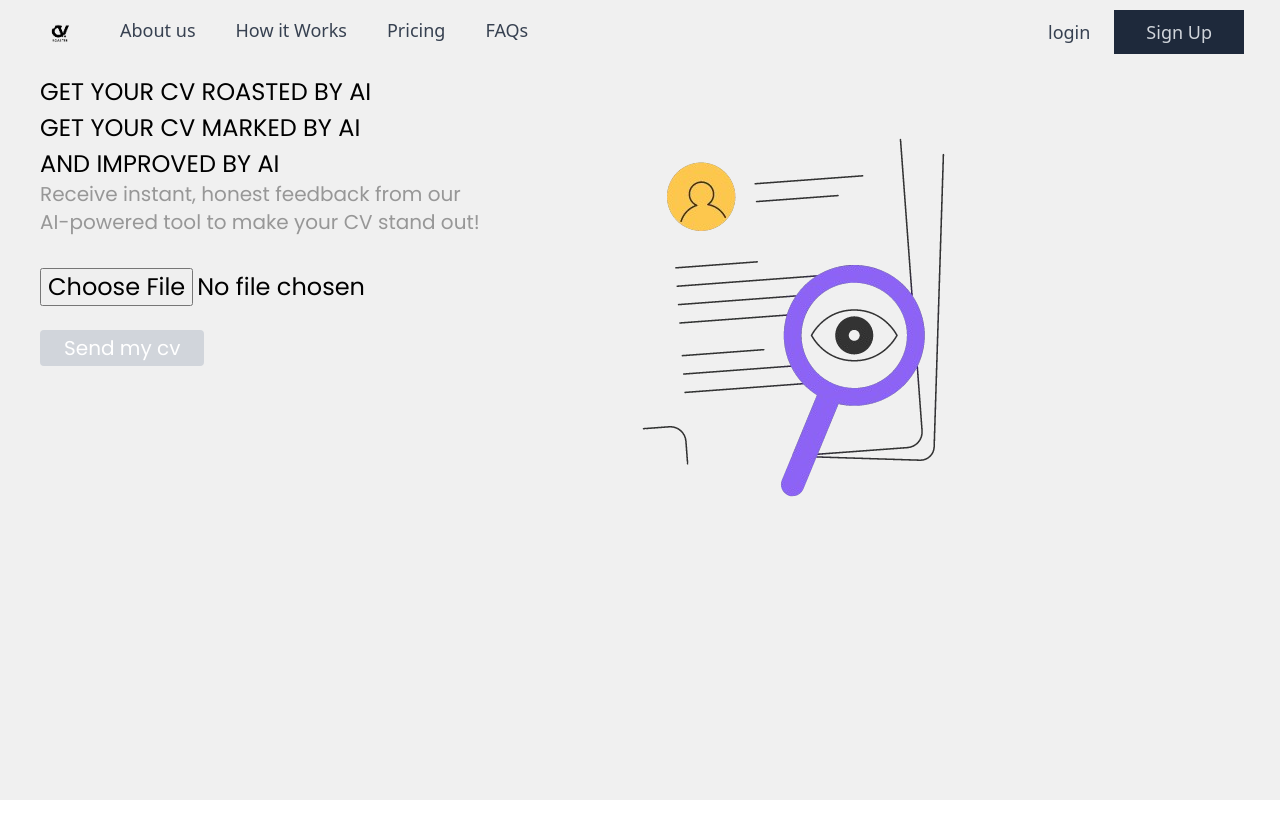
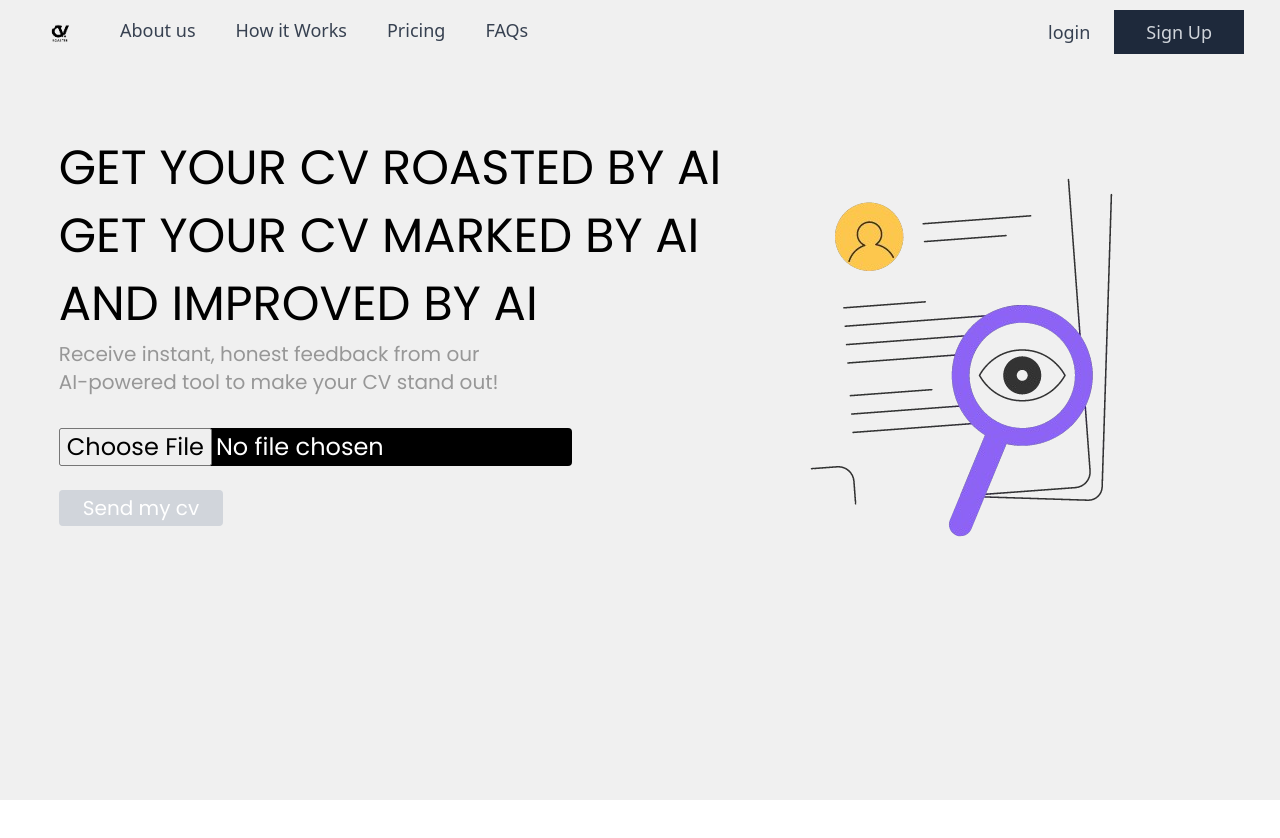
Before and after one commit to donia-fioklou/front-roast-cv, a React (Create React App) app: page / in a window 1280 px wide. Shown: the top 838 px of the page. Built offline with nearby package versions, Linux system fonts and the light colour scheme.

Commit message:
working on the style

```diff
--- a/src/App.js
+++ b/src/App.js
@@ -57,10 +57,10 @@ function App() {
         <NavBar />
       </header>
       {/* add the navaition here use the header and add a nav here*/}
-      <section className="mx-10 flex leading-15  h-screen    ">
+      <section className="mx-0 gap-15 items-start mt-20 justify-center flex flex-col lg:flex-row leading-15 h-screen   ">
         <div className=" ">
 
-        <div className=" mt-3 text-2xl space-y-1 font-poppins ">
+        <div className=" leading-20  text-5xl space-y-5 font-poppins ">
           <h1>
             {" "}
             GET YOUR CV ROASTED BY AI
@@ -74,17 +74,19 @@ function App() {
           </h1>
 
         </div>
-        <p className=" text-textColor text-xl font-poppins mb-8">
+        <p className=" text-textColor mt-3 text-xl font-poppins mb-8">
           Receive instant, honest feedback from our <br />
           AI-powered tool to make your CV stand out!
         </p>
         <form onSubmit={handleSubmit} className="space-y-4">
-          <input
-            className="block mb-2 text-2xl font-poppins "
+          <div className="flex">
+            <input
+            className="block rounded-[4px] border-spacing-y-6 bg-black mb-2 text-white text-2xl font-poppins "
             type="file"
             placeholder="Enter file path"
             onChange={handleFileChange}
           />
+          </div>
 
           <button
             className={`text-xl font-poppins hover:bg-slate-900 hover:scale-105 rounded-[4px] hover:ml-1  p-1 ${buttonStyle} text-white px-6`}
@@ -101,28 +103,31 @@ function App() {
             />}
           {roastResponse&& "Send my cv" }
           </button>
-
         </form>
         <div>
           {" "}
-          {roastResponse ? (
-            <div
-              className="mx-10 font-poppins"
-              dangerouslySetInnerHTML={{ __html: htmlContent }}
-            ></div>
-          ) : (
-            <p></p>
-          )}
+       {roastResponse&&<div className=" items-center justify-center mx- mx-10 text-center text-2xl text-white mt-10 font-poppins  py-8 px-5 border-2 rounded-full bg-black  border-black-200 shadow-sm  " >
+          You have been Roasted
+        </div>
+        }
         </div>
         </div>
-        <div className="">
+
+        <div className="mt-[-40px]">
           <img src={roasting_lg} height="100"  alt="lg" />
         </div>
       </section>
       {/* the main section of the landing page here */}
       {/* the footer here */}
+      <section className=" bg-white">
+        {roastResponse&&<div className="max-w-7xl font-poppins mx-auto py-12 px-10 border-2 rounded-[20px]   border-black-200 shadow-sm  bg-bgColor  "dangerouslySetInnerHTML={{ __html: htmlContent }} >
 
+        </div>
+}
+      </section>
     </main>
+
+
   );
 }
 
--- a/src/components/NavBar.js
+++ b/src/components/NavBar.js
@@ -19,7 +19,7 @@ function classNames(...classes) {
 
 export default function NavBar() {
   return (
-    <Disclosure as="nav" className="no-underline mx-1 mb-0">
+    <Disclosure as="nav" className=" no-underline mx-1 mb-0">
       <div className="mx-auto max-w-7xl px-2 sm:px-6 lg:px-8">
         <div className="relative flex h-16 items-center justify-between">
           <div className="absolute inset-y-0 left-0 flex items-center sm:hidden">
```
